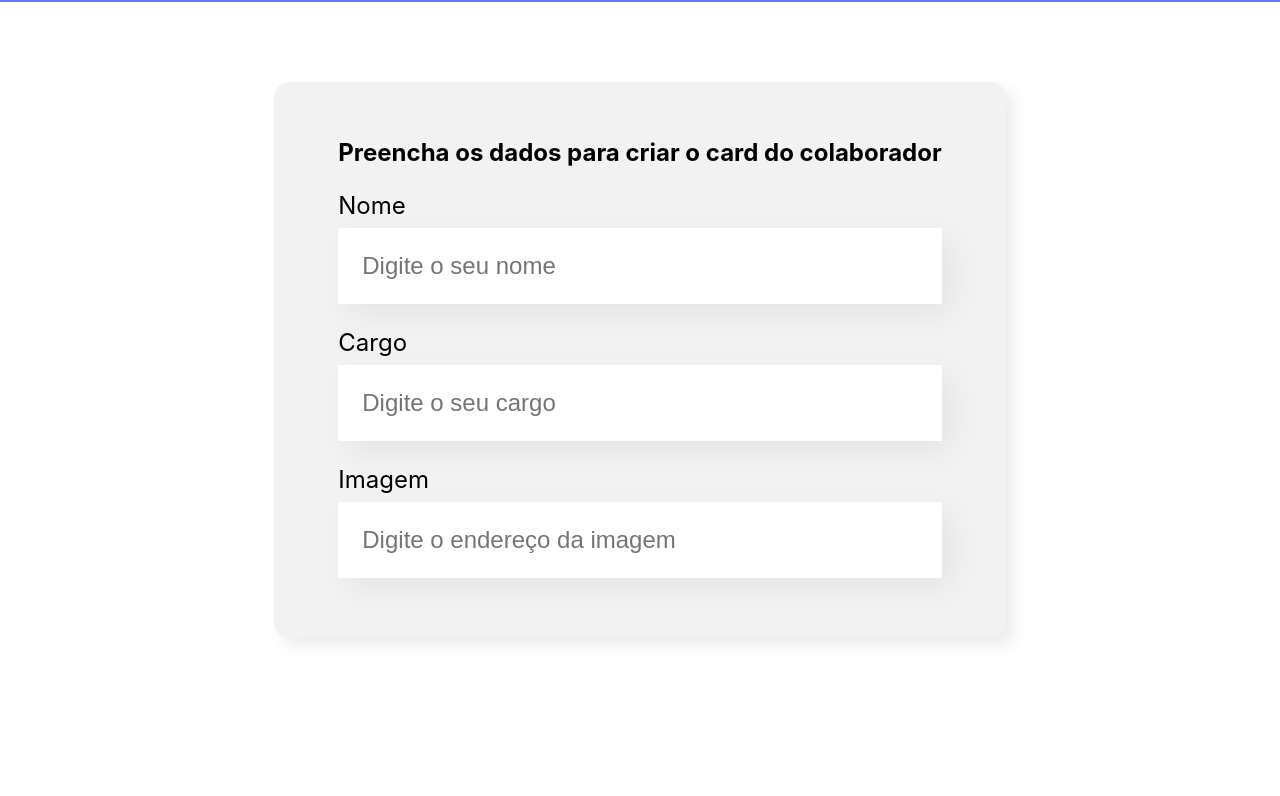
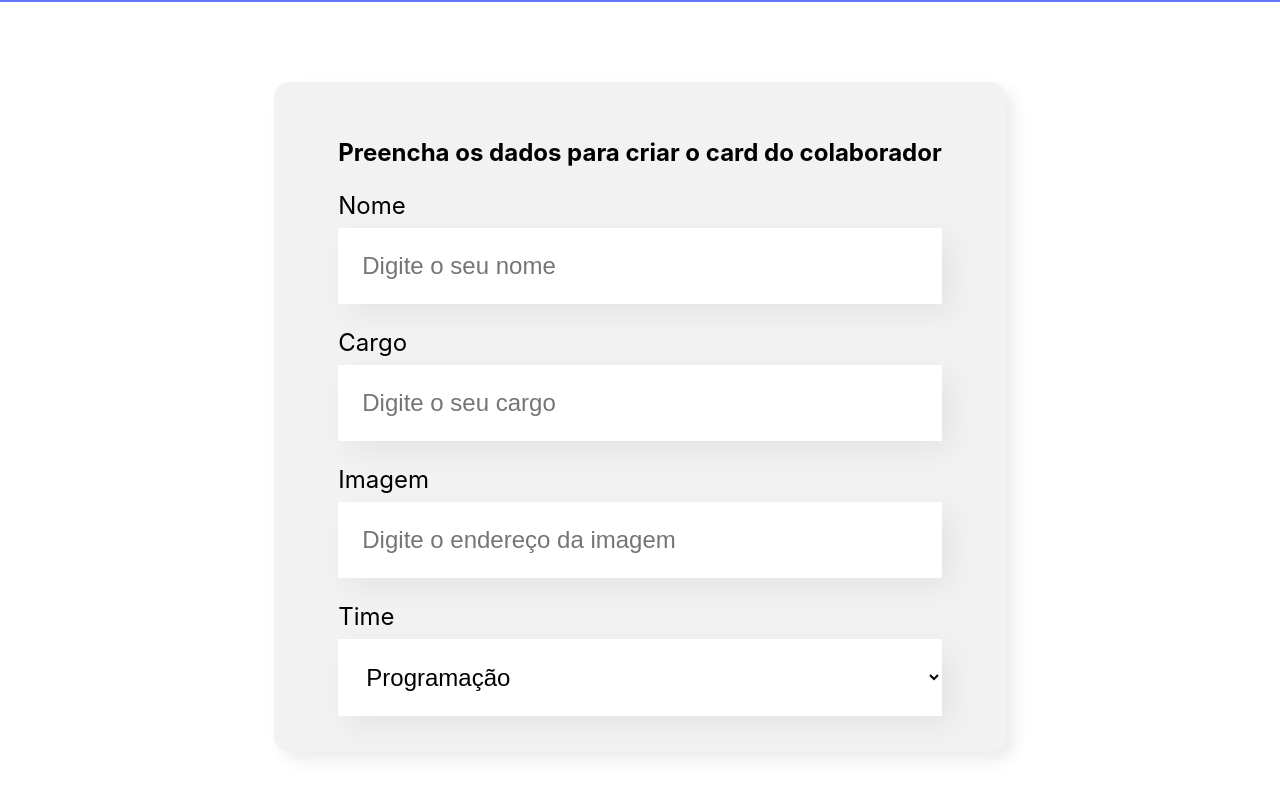
Before and after one commit to GabrielMendesCosta/Organo_app, a React (Create React App) app: page / in a window 1280 px wide. Shown: the part 496-1292 px from the top of the page. Before the commit the page ends 1214 px from the top, so only its background shows below. Built offline with nearby package versions, Linux system fonts and the light colour scheme.

Commit message:
feat: add the "Time" field to a drop-down list.
Foi adicionado uma lista suspensa para que seja selecionado o time.

```diff
--- a/src/componentes/formulario/index.js
+++ b/src/componentes/formulario/index.js
@@ -1,7 +1,19 @@
 import CampoTexto from '../campoTexto'
+import ListaSuspensa from '../listaSuspensa'
 import './formulario.css'
 
 function Formulario(){
+
+    const times = [
+        'Programação',
+        'Front-End',
+        'Data Science',
+        'Devops',
+        'UX e Design',
+        'Mobile',
+        'Inovação e Gestão'
+    ]
+
     return(
         <section className='formulario'>
             <form>
@@ -9,6 +21,7 @@
                 <CampoTexto label="Nome" placeholder="Digite o seu nome"/>
                 <CampoTexto label="Cargo" placeholder="Digite o seu cargo"/>
                 <CampoTexto label="Imagem" placeholder="Digite o endereço da imagem"/>
+                <ListaSuspensa label ="Time" itens={times}/>
             </form>
         </section>
     )
--- /dev/null
+++ b/src/componentes/listaSuspensa/index.js
@@ -0,0 +1,16 @@
+import './listaSuspensa.css'
+
+function ListaSuspensa(props){
+
+    console.log(props.itens)
+    return(
+        <div className='lista-suspensa'>
+            <label>{props.label}</label>
+            <select>
+                {props.itens.map(item => <option key={item}>{item}</option>)}
+            </select>
+        </div>
+    )
+}
+
+export default ListaSuspensa
--- /dev/null
+++ b/src/componentes/listaSuspensa/listaSuspensa.css
@@ -0,0 +1,15 @@
+.lista-suspensa label{
+    display: block;
+    margin-bottom: 8px;
+    font-size: 24px;
+}
+
+.lista-suspensa select{
+    background-color: #FFFFFF;
+    box-shadow: 10px 10px 30px rgba(0,0,0,0.06);
+    width: 100%;
+    border: none;
+    font-size: 24px;
+    padding: 24px;
+    box-sizing: border-box;
+}
```
